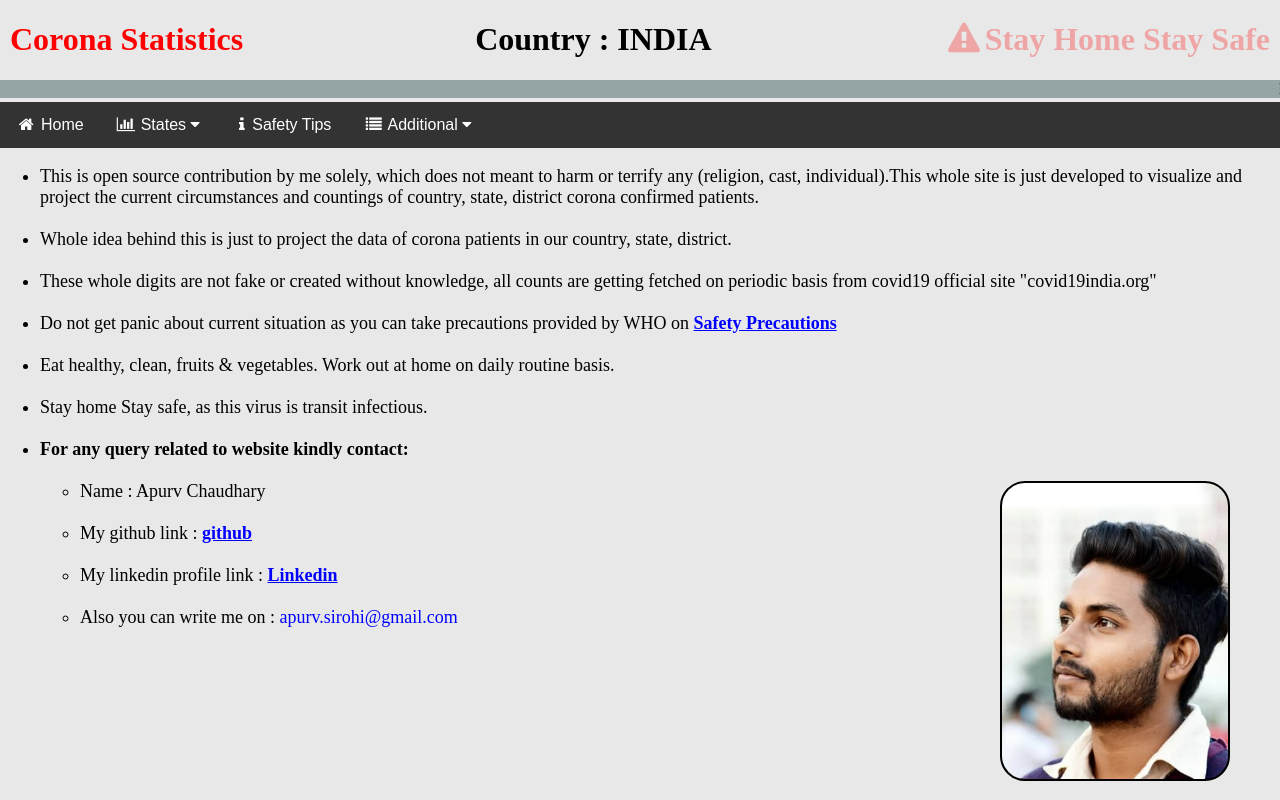
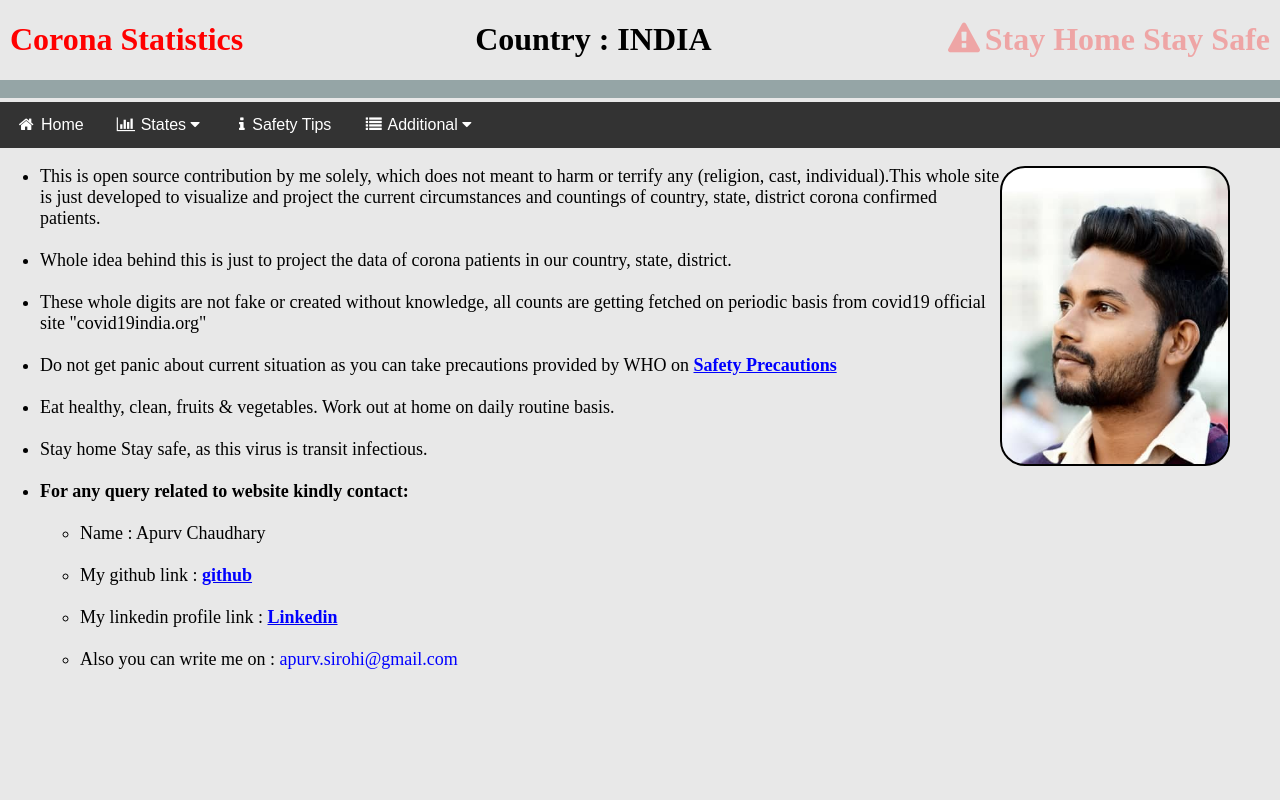
Before and after one commit to apurvchaudhary/corona, a Django app: template corona/corona_static/templates/about.html in a window 1280 px wide. Run offline with Django 3.2, Linux system fonts and the light colour scheme; the template is opened without the code that fills it, so the values that code supplies are empty.

Commit message:
redesigned about

```diff
--- a/corona/corona_static/templates/about.html
+++ b/corona/corona_static/templates/about.html
@@ -95,6 +95,8 @@
 </div>
 <div style="float:left;">
 <ul style="font-size:18px;">
+        <div style="padding-right:50px;">
+    <div id="borderedimg"></div></div>
     <li>This is open source contribution by me solely, which does not meant to harm or
         terrify any (religion, cast, individual).This whole site is just developed to visualize and project the current circumstances
         and countings of country, state, district corona confirmed patients.</li><br>
@@ -108,9 +110,7 @@
     <li>Eat healthy, clean, fruits & vegetables. Work out at home on daily routine basis.</li><br>
     <li>Stay home Stay safe, as this virus is transit infectious.</li><br>
     <li><b>For any query related to website kindly contact:</b></li><br>
-    <div style="padding-right:50px;">
-    <div id="borderedimg"></div></div>
-    <ul style="float:left;">
+    <ul>
         <li>Name : Apurv Chaudhary</li><br>
         <li>My github link : <a href="https://github.com/apurvchaudhary" target="_blank"><b style="color:blue;">github</b></a></li><br>
         <li>My linkedin profile link : <a href="https://www.linkedin.com/in/apurv-chaudhary-9b0b7372/" target="_blank"><b style="color:blue;">Linkedin</b></a></li><br>
```
